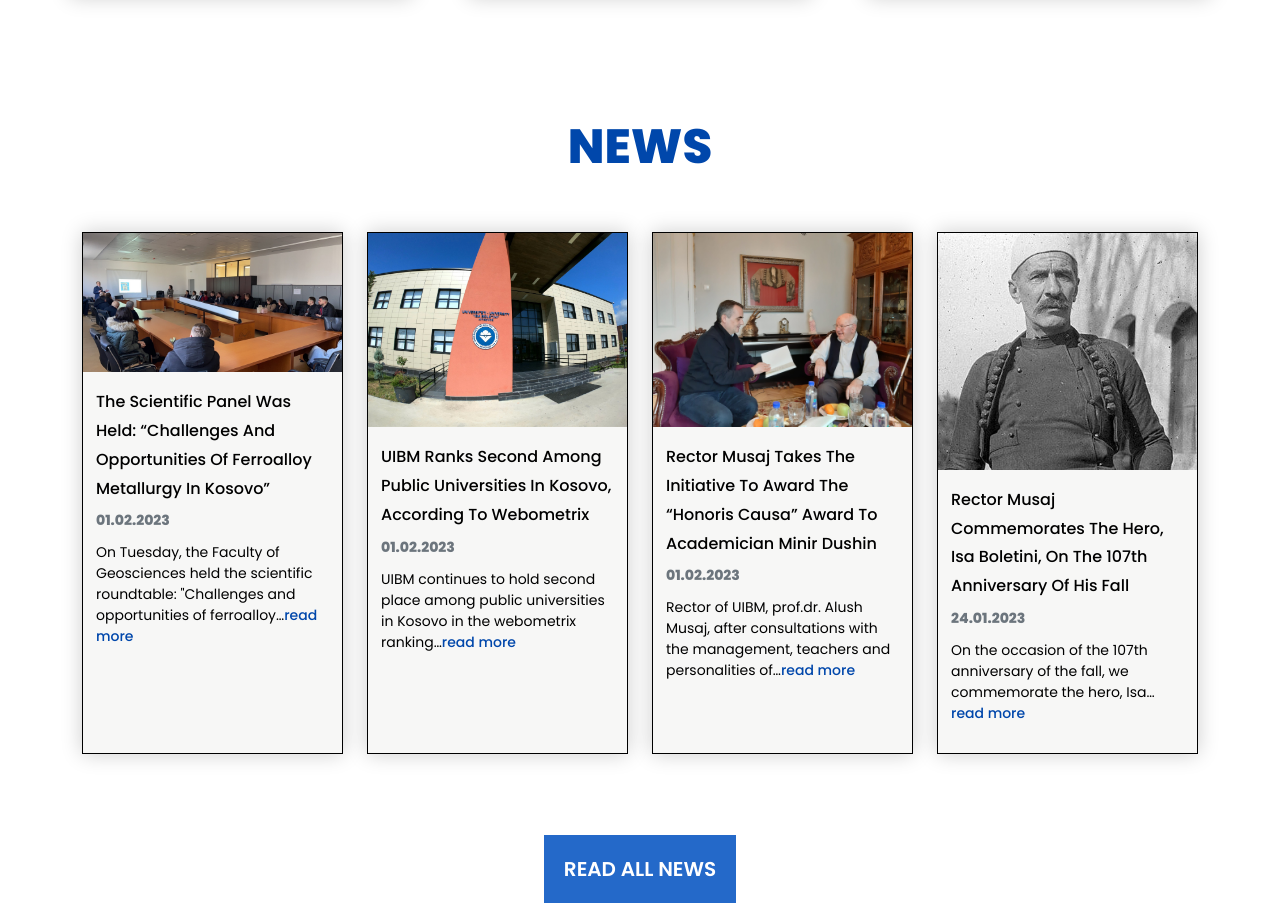
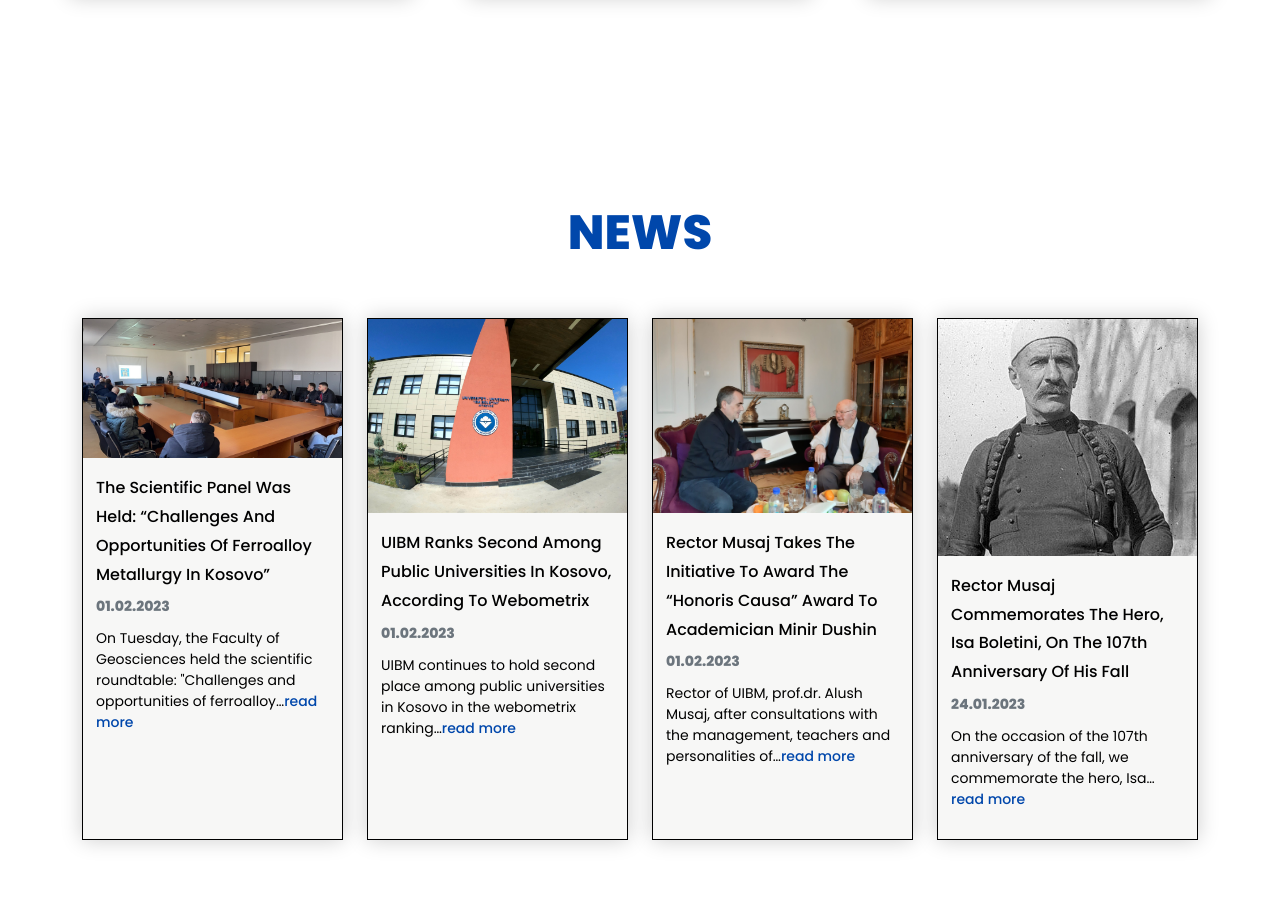
Before and after one commit to sejdigashi/umib, a plain HTML site: page index.html in a window 1280 px wide. Shown: the part 1797-2703 px from the top of the page. Drawn offline with nearby package versions, Linux system fonts and the light colour scheme; a web font is replaced by a local one.

Commit message:
Update index_style.css

```diff
--- a/css/index_style.css
+++ b/css/index_style.css
@@ -45,7 +45,7 @@ header{
 
 }
 .sg-news{
-    margin-top: 5%;
+    margin-top: 150px;
 }
 
 .sg-news h4 a {
```
